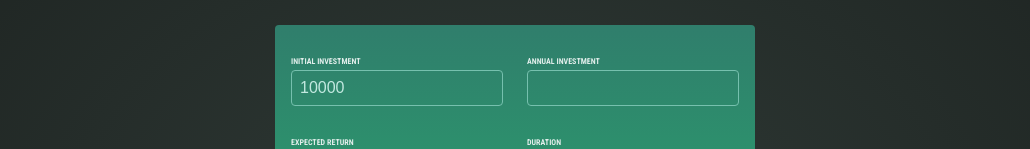
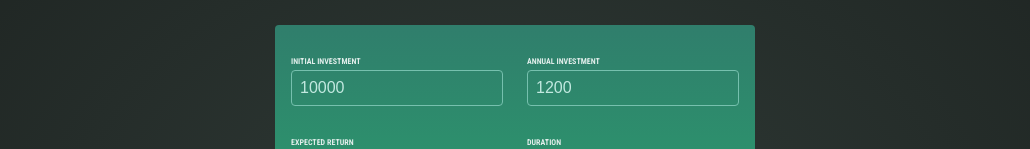
Before and after one commit to kmumladze/react-investment-calculator, a React (Vite) app: page / in a window 1280 px wide. Shown: the part 201-350 px from the top of the page, without its empty margins (125-1155 px from the left). Built offline with nearby package versions, Linux system fonts and the light colour scheme.

Commit message:
fix: duration input

```diff
--- a/src/App.jsx
+++ b/src/App.jsx
@@ -12,6 +12,8 @@
     duration: 10,
   });
 
+  const inputIsValid = userInput.duration >= 1;
+
   function handleChange(inputIdentifier, newValue) {
     setUserInput((prevUserInput) => {
       return {
@@ -25,7 +27,10 @@
     <>
       <Header />
       <UserInput userInput={userInput} onChange={handleChange} />
-      <Results input={userInput} />
+      {!inputIsValid && (
+        <p className="center">Please enter a duration greater than zero.</p>
+      )}
+      {inputIsValid && <Results input={userInput} />}
     </>
   );
 }
--- a/src/components/UserInput.jsx
+++ b/src/components/UserInput.jsx
@@ -18,9 +18,9 @@
           <input
             type="number"
             required
-            value={userInput.annuamInvestment}
+            value={userInput.annualInvestment}
             onChange={(event) =>
-              onChange("annuamInvestment", event.target.value)
+              onChange("annualInvestment", event.target.value)
             }
           />
         </p>
```
